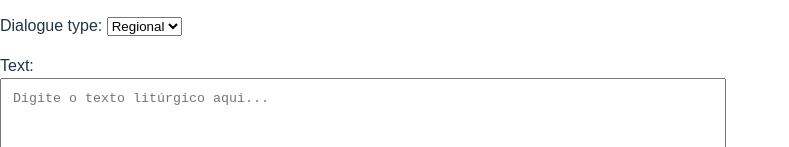
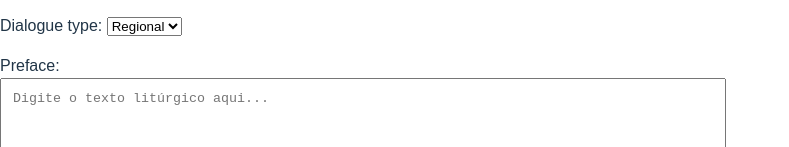
Before and after one commit to ramon-reichert/popechant, a React (Vite) app: page / in a window 1280 px wide. Shown: the part 257-404 px from the top of the page, without its empty margins (0-789 px from the left). Built offline with nearby package versions, Linux system fonts and the light colour scheme.

Commit message:
fix(app): change text field name to preface

```diff
--- a/src/App.jsx
+++ b/src/App.jsx
@@ -77,7 +77,7 @@ const handleSubmit = async () => {
       </div>
 
       <div style={{ marginBottom: '1rem' }}>
-        <label>Text:</label>
+        <label>Preface:</label>
         <textarea
           rows={10}
           style={{ width: '100%', padding: '0.75rem' }}
```
